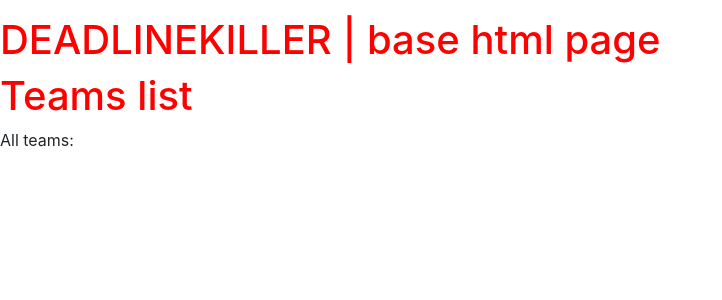
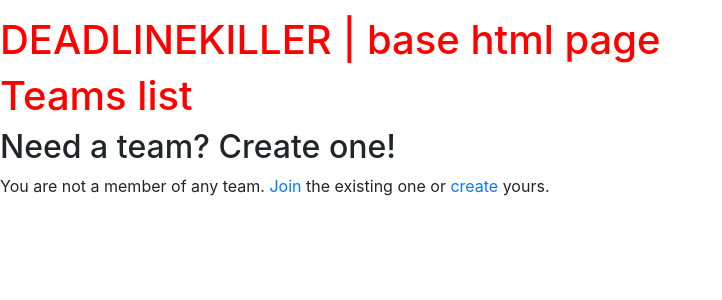
Before and after one commit to lucaromanowski/deadlinekiller, a Django app: template deadlinekiller/teams/templates/teams/team_list.html in a window 1280 px wide. Shown: the part 48-348 px from the top of the page, without its empty margins (0-722 px from the left). Run offline with Django 3.2, Linux system fonts and the light colour scheme; the template is opened without the code that fills it, so the values that code supplies are empty; some libraries are stand-ins or nearby versions.

Commit message:
teams list template modifications

```diff
--- a/deadlinekiller/teams/templates/teams/team_list.html
+++ b/deadlinekiller/teams/templates/teams/team_list.html
@@ -6,10 +6,15 @@
 
 {% block content %}
 	<h1>Teams list</h1>
-	<p>All teams:</p>
-	<ul>
+	{% if teams %}
+		<p>Your teams:</p>
+		<ul>
 	{% for team in teams %}
 		<li>{{ team.name }}</li>
 	{% endfor %}
 	</ul>
+	{% else %}
+		<h2>Need a team? Create one!</h2>
+		<p>You are not a member of any team. <a href="#">Join</a> the existing one or <a href="#">create</a> yours.</p>
+	{% endif %}
 {% endblock %}
```
